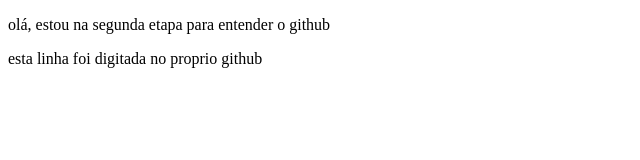
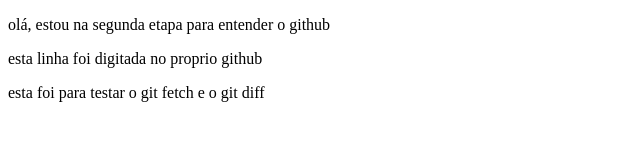
Before and after one commit to Pedro-H-B-Paula/repositorio-para-aprendizado, a plain HTML site: page index.html in a window 1280 px wide. Shown: the whole page, without its empty margins (0-640 px from the left). Drawn offline with Linux system fonts and the light colour scheme.

Commit message:
Update index.html

```diff
--- a/index.html
+++ b/index.html
@@ -8,5 +8,6 @@
 <body>
     <p>olá, estou na segunda etapa para entender o github</p>
     <p>esta linha foi digitada no proprio github</p>
+    <p>esta foi para testar o git fetch e o git diff</p>
 </body>
 </html>
```
